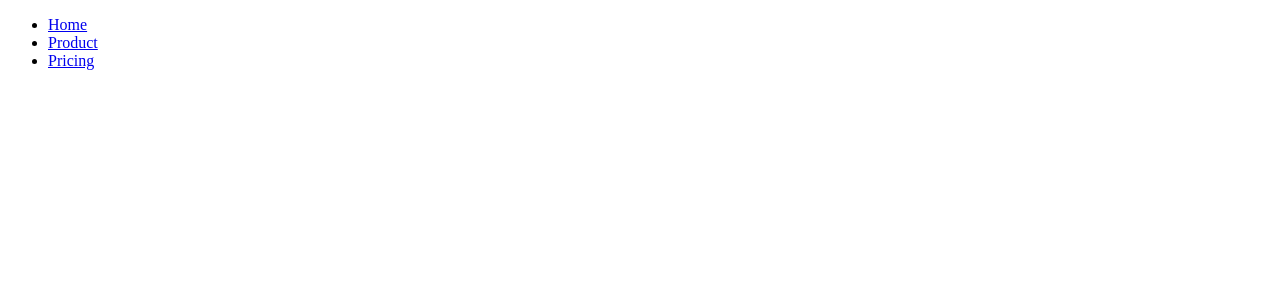
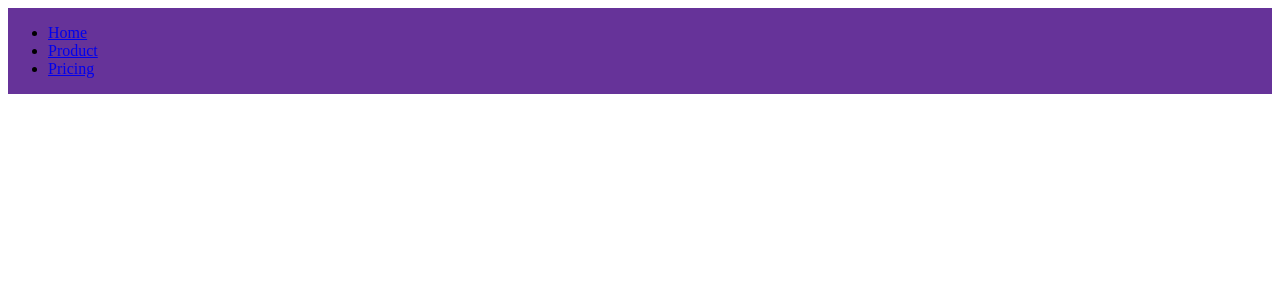
Before and after one commit to work-withPrajjwal/react-learning, a React (Vite) app in the folder world-wise/: page /pricing in a window 1280 px wide. Shown: the top 300 px of the page. Built offline with nearby package versions, Linux system fonts and the light colour scheme.

Commit message:
added class to nav

```diff
--- a/world-wise/src/components/PageNav.jsx
+++ b/world-wise/src/components/PageNav.jsx
@@ -3,7 +3,7 @@ import styles from "./PageNav.module.css";
 
 export default function PageNav() {
   return (
- <nav>
+ <nav className={styles.nav}>
   <ul>
     <li><Link to ="/">Home</Link></li>
     <li><Link to ="/product">Product</Link></li>
--- a/world-wise/src/components/PageNav.module.css
+++ b/world-wise/src/components/PageNav.module.css
@@ -0,0 +1,5 @@
+.nav{
+    display: flex;
+    justify-content: space-between;
+    background-color: rebeccapurple;
+}
```
